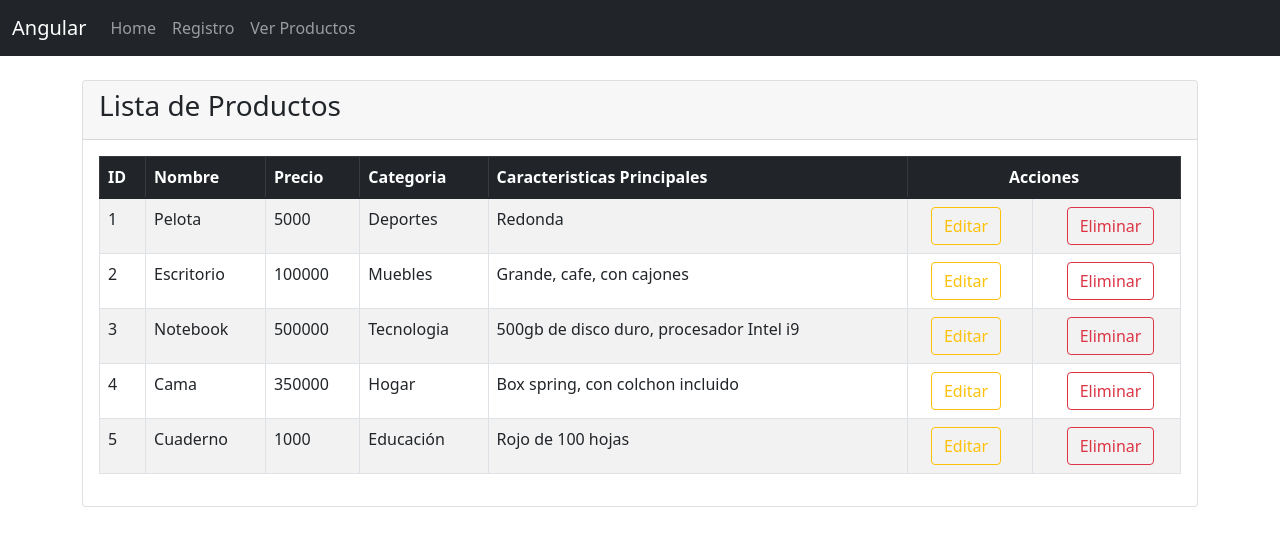
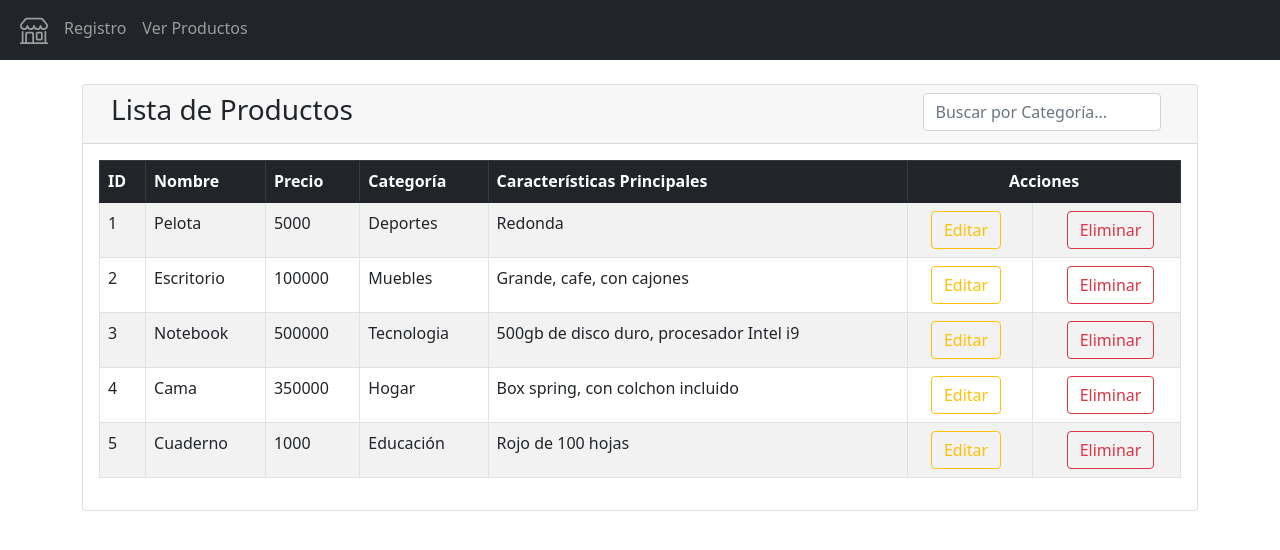
Before and after one commit to AdrianOlivares77/venta-app, an Angular app: page /productos in a window 1280 px wide. Shown: the top 550 px of the page. Built offline with nearby package versions, Linux system fonts and the light colour scheme.

Commit message:
adding normal search using pipe

```diff
--- a/package.json
+++ b/package.json
@@ -19,6 +19,7 @@
     "@angular/platform-browser-dynamic": "~13.2.0",
     "@angular/router": "~13.2.0",
     "rxjs": "~7.5.0",
+    "sweetalert2": "^7.26.9",
     "tslib": "^2.3.0",
     "zone.js": "~0.11.4"
   },
--- a/src/app/component/header/header.component.html
+++ b/src/app/component/header/header.component.html
@@ -1,14 +1,13 @@
 <nav class="navbar navbar-expand-lg navbar-dark bg-dark">
     <div class="container-fluid">
-        <a class="navbar-brand" href="">Angular</a>
-        <button class="navbar-toggler" type="button" data-bs-toggle="collapse" data-bs-target="#navbarSupportedContent"
-            aria-controls="navbarSupportedContent" aria-expanded="false" aria-label="Toggle navigation">
-            <span class="navbar-toggler-icon"></span>
-        </button>
         <div class="collapse navbar-collapse" id="navbarSupportedContent">
-            <ul class="navbar-nav me-auto mb-2 mb-lg-0">
+            <ul class="navbar-nav me-auto mb-0 mb-lg-0">
                 <li class="nav-item" routerLinkActive="active">
-                    <a class="nav-link" routerLink="">Home</a>
+                    <a class="nav-link" routerLink="home"><svg xmlns="http://www.w3.org/2000/svg" width="28" height="28" fill="currentColor"
+                            class="bi bi-shop" viewBox="0 0 16 16">
+                            <path
+                                d="M2.97 1.35A1 1 0 0 1 3.73 1h8.54a1 1 0 0 1 .76.35l2.609 3.044A1.5 1.5 0 0 1 16 5.37v.255a2.375 2.375 0 0 1-4.25 1.458A2.371 2.371 0 0 1 9.875 8 2.37 2.37 0 0 1 8 7.083 2.37 2.37 0 0 1 6.125 8a2.37 2.37 0 0 1-1.875-.917A2.375 2.375 0 0 1 0 5.625V5.37a1.5 1.5 0 0 1 .361-.976l2.61-3.045zm1.78 4.275a1.375 1.375 0 0 0 2.75 0 .5.5 0 0 1 1 0 1.375 1.375 0 0 0 2.75 0 .5.5 0 0 1 1 0 1.375 1.375 0 1 0 2.75 0V5.37a.5.5 0 0 0-.12-.325L12.27 2H3.73L1.12 5.045A.5.5 0 0 0 1 5.37v.255a1.375 1.375 0 0 0 2.75 0 .5.5 0 0 1 1 0zM1.5 8.5A.5.5 0 0 1 2 9v6h1v-5a1 1 0 0 1 1-1h3a1 1 0 0 1 1 1v5h6V9a.5.5 0 0 1 1 0v6h.5a.5.5 0 0 1 0 1H.5a.5.5 0 0 1 0-1H1V9a.5.5 0 0 1 .5-.5zM4 15h3v-5H4v5zm5-5a1 1 0 0 1 1-1h2a1 1 0 0 1 1 1v3a1 1 0 0 1-1 1h-2a1 1 0 0 1-1-1v-3zm3 0h-2v3h2v-3z" />
+                        </svg></a>
                 </li>
                 <li class="nav-item" routerLinkActive="active">
                     <a class="nav-link" routerLink="">Registro</a>
--- a/src/app/component/productos/productos.component.html
+++ b/src/app/component/productos/productos.component.html
@@ -1,7 +1,18 @@
 <div class="container mt-4">
     <div class="card">
         <div class="card-header">
-            <h3 class="card-title">Lista de Productos</h3>
+            <div class="container-fluid">
+                <div class="row">
+                    <div class="col-9">
+                        <h3 class="card-title">Lista de Productos</h3>
+                    </div>
+                    <div class="col-3">
+                        <form class="d-flex">
+                            <input class="form-control me-2" type="search" [(ngModel)]="palabraFiltro" name="palabraFiltro" placeholder="Buscar por Categoría..." aria-label="Search">
+                        </form>
+                    </div>
+                </div>
+            </div>
         </div>
         <div class="card-body">
             <div class="table-responsive">
@@ -11,13 +22,13 @@
                             <th>ID</th>
                             <th>Nombre</th>
                             <th>Precio</th>
-                            <th>Categoria</th>
-                            <th>Caracteristicas Principales</th>
+                            <th>Categoría</th>
+                            <th>Características Principales</th>
                             <th colspan="2"  class="text-center">Acciones</th>
                         </tr>
                     </thead>
                     <tbody>
-                        <tr *ngFor="let producto of productos">
+                        <tr *ngFor="let producto of productos | productFilter: palabraFiltro">
                             <td>{{producto.id}}</td>
                             <td>{{producto.nombre}}</td>
                             <td>{{producto.precio}}</td>
--- a/src/app/component/productos/productos.component.ts
+++ b/src/app/component/productos/productos.component.ts
@@ -2,6 +2,7 @@ import { Component, OnInit } from '@angular/core';
 import { Observable, of } from 'rxjs';
 import { Producto } from 'src/app/service/producto';
 import { PRODUCTOS } from 'src/app/service/productos.json';
+import swal from 'sweetalert2';
 
 @Component({
   selector: 'app-productos',
@@ -11,6 +12,7 @@ import { PRODUCTOS } from 'src/app/service/productos.json';
 export class ProductosComponent implements OnInit {
 
   productos: Producto[] = []
+  palabraFiltro: string = '';
 
   constructor() { }
 
@@ -23,4 +25,6 @@ export class ProductosComponent implements OnInit {
   getProductos() : Observable<Producto[]>{
     return of(PRODUCTOS);
   }
+
+
 }
--- /dev/null
+++ b/src/app/pipes/product-filter.pipe.ts
@@ -0,0 +1,18 @@
+import { Pipe, PipeTransform } from '@angular/core';
+
+@Pipe({
+  name: 'productFilter'
+})
+export class ProductFilterPipe implements PipeTransform {
+
+  transform(value: any, arg: any): any {
+    const resultPosts = [];
+    for (const post of value) {
+      if (post.categoria.indexOf(arg) > -1 || post.categoria.toLowerCase().indexOf(arg) > -1) {
+        resultPosts.push(post);
+      };
+    };
+    return resultPosts;
+  }
+
+}
```
Also changed, not shown: src/app/app.module.ts (+6 -2 lines), 2 other files (tests, documents, lock files or other folders).
